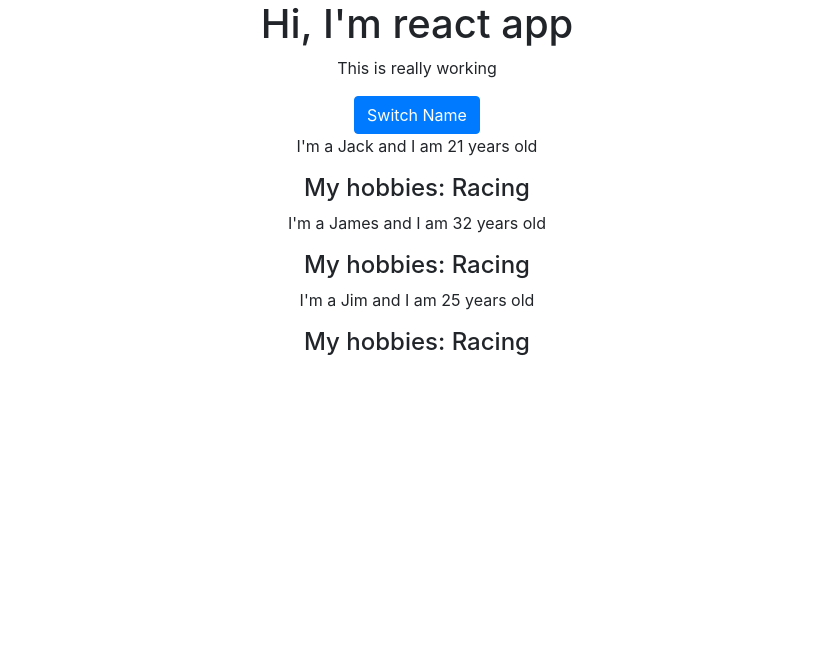
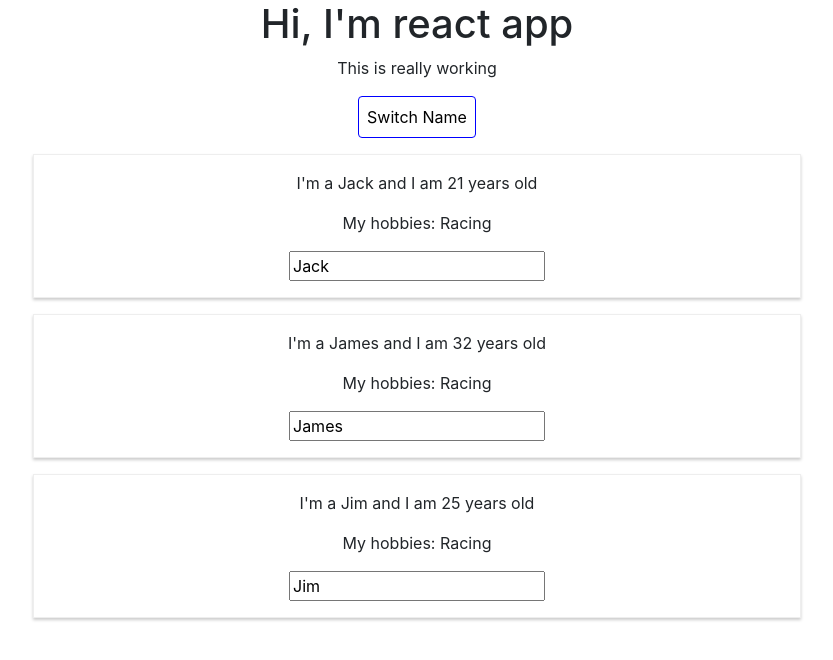
Before and after one commit to bbaral/react-app, a React (Create React App) app: page / in a window 1280 px wide. Shown: the top 660 px of the page, without its empty margins (223-1056 px from the left). Built offline with nearby package versions, Linux system fonts and the light colour scheme.

Commit message:
inline style and box around text

```diff
--- a/src/App.js
+++ b/src/App.js
@@ -25,12 +25,30 @@
         })
     };
 
+    nameChangeHandler = (event) => {
+        this.setState({
+            persons: [
+                {name: 'Finn', age: 43},
+                {name: event.target.value, age: 54},
+                {name: 'Roger', age: 45}
+            ]
+        })
+    };
+
     render() {
+        const style = {
+          backgroundColor: 'white',
+          color: 'black',
+          font: 'inherit',
+          border: '1px solid blue',
+          padding: '8px',
+          cursor: 'pointer'
+        };
     return (
       <div className="App">
         <h1>Hi, I'm react app</h1>
         <p>This is really working</p>
-          <Button color='primary' onClick={() => this.switchNameHandler()}>Switch Name</Button>
+          <Button style={style} onClick={() => this.switchNameHandler()}>Switch Name</Button>
           <Person
               name={this.state.persons[0].name}
               age={this.state.persons[0].age} >
@@ -39,7 +57,8 @@
           <Person
               name={this.state.persons[1].name}
               age={this.state.persons[1].age}
-              click={this.switchNameHandler.bind(this, 'Arthur')}>
+              click={this.switchNameHandler.bind(this, 'Arthur')}
+              changed={this.nameChangeHandler}>
               My hobbies: Racing
           </Person>
           <Person
--- a/src/Person/Person.js
+++ b/src/Person/Person.js
@@ -1,10 +1,12 @@
 import React from 'react';
+import './personstyle.css';
 
 const person = (props) => {
     return  (
-        <div>
+        <div className="Person">
             <p onClick={props.click}>I'm a {props.name} and I am {props.age} years old</p>
-            <h4>{props.children}</h4>
+            <p>{props.children}</p>
+            <input type="text" onChange={props.changed} value={props.name}/>
         </div>
     )
 };
--- /dev/null
+++ b/src/Person/personstyle.css
@@ -0,0 +1,8 @@
+.Person {
+    width: 60%;
+    margin: 16px auto;
+    border: 1px solid #eeeeee;
+    box-shadow: 0 2px 3px #cccccc;
+    padding: 16px;
+    text-align: center;
+}
```
